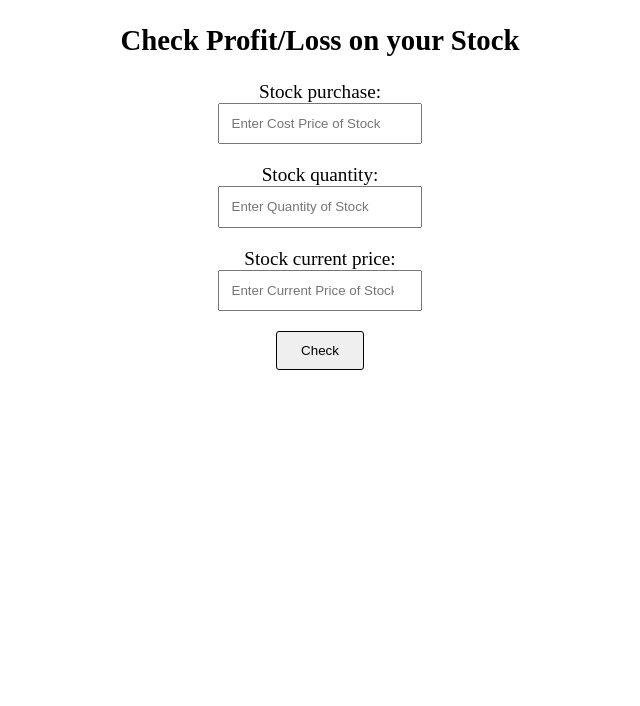
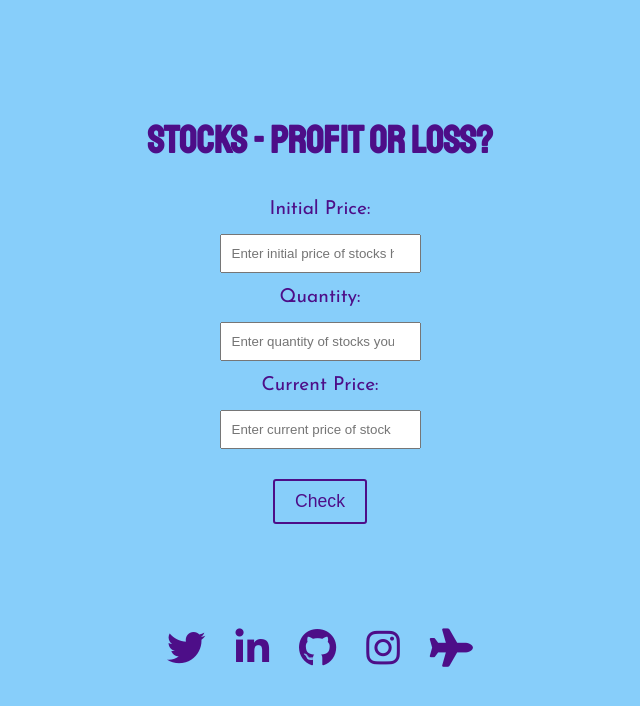
Before and after one commit to Raj-Thombare/Stocks, a plain HTML site: page index.html in a window 1280 px wide. Shown: the whole page, without its empty margins (320-960 px from the left). Drawn offline with Linux system fonts and the light colour scheme.

Commit message:
update: done

```diff
--- a/app.js
+++ b/app.js
@@ -1,12 +1,44 @@
+const initialPrice = document.querySelector("#initial-price");
+const quantity = document.querySelector("#stock-quantity");
+const currentPrice = document.querySelector("#current-price");
 const btnCheck = document.querySelector("#btn-check");
-const userInput = document.querySelectorAll(".input");
-const output = document.querySelector("#output-div");
+const outputBox = document.querySelector("#output-div");
+const body = document.querySelector('body')
 
-btnCheck.addEventListener("click",checkBtnHandler)
 
-function checkBtnHandler(){
-    let spp = userInput[0]; //Stock Purchase Price
-    let sq = userInput[1];  //Stock Quantity
-    let scp = userInput[2]; //Stock Current Price
+btnCheck.addEventListener('click', checkHandler)
 
-};
+function checkHandler(){
+    const ip = Number(initialPrice.value);
+    const curr = Number(currentPrice.value);
+    const qty = Number(quantity.value);
+
+    if(ip && curr && qty){
+        calculateProfit(ip,curr,qty)
+    }else{
+        outputBox.innerText = "Please enter Initial Price, Quantity & Current Price of the Stocks!"
+    }
+}
+
+function calculateProfit(initial, curr, qty ){
+
+    if(initial > curr){
+        let loss = (initial - curr) * qty;
+        let lossPercent = ((loss / initial) * 100).toFixed(2);
+        outputBox.innerText = `your loss is ${lossPercent}% which is ₹${loss} 🥺`
+        if(lossPercent >= 50){
+            body.style.backgroundColor = "red";
+        }else{
+            body.style.backgroundColor = "green";
+        }
+
+    }else if(curr> initial){
+        let profit = (curr - initial) * qty;
+        let profitPercent = ((profit / initial) * 100).toFixed(2);
+        outputBox.innerText = `Your profit is ${profitPercent}% which is ₹${profit} 💵`
+        body.style.backgroundColor = "green";
+    }else {
+        outputBox.innerText = "no pain no gain and no gain no pain!"
+        body.style.backgroundColor = "paleturquoise"
+    }
+}
--- a/index.html
+++ b/index.html
@@ -1,26 +1,40 @@
 <!DOCTYPE html>
 <html lang="en">
+
 <head>
     <meta charset="UTF-8">
     <meta http-equiv="X-UA-Compatible" content="IE=edge">
     <meta name="viewport" content="width=device-width, initial-scale=1.0">
-    <title>Stocks - Profit or Loss?</title>
+    <title>Stocks</title>
     <link rel="stylesheet" href="/style.css">
+    <script src="https://kit.fontawesome.com/9f93b5feb6.js" crossorigin="anonymous"></script>
+
 </head>
+
 <body>
-    <section>
-        <h1>Check Profit/Loss on your Stock</h1>
-        <div id="input-div">
-            <label for="input" >Stock purchase: </label>
-            <input type="number" placeholder="Enter Cost Price of Stock" class="input" required>
-            <label for="input">Stock quantity: </label>
-            <input type="number" placeholder="Enter Quantity of Stock" class="input" required>
-            <label for="input">Stock current price: </label>
-            <input type="number" placeholder="Enter Current Price of Stock"  class="input" required>
-        </div>
-        <button id="btn-check">Check</button>
-        <div id="ouput-div"></div>
-    </section>
+    <h1>Stocks - Profit or Loss?</h1>
+    <label for="initial-price">Initial Price: </label>
+    <input type="number" id="initial-price" placeholder="Enter initial price of stocks here">
+    <label for="stock-quantity">Quantity: </label>
+    <input type="number" id="stock-quantity" placeholder="Enter quantity of stocks your bough">
+    <label for="current-price">Current Price: </label>
+    <input type="number" id="current-price" placeholder="Enter current price of stock">
+    <button id="btn-check">Check</button>
+    <div id="output-div"></div>
+    <footer>
+        <ul>
+            <li><a href="https://twitter.com/SaysRakaa" target="_blank"><i class="fab fa-twitter fa-2x"></i></a></li>
+            <li><a href="https://www.linkedin.com/in/rajthombare/" target="_blank"><i
+                        class="fab fa-linkedin-in fa-2x"></i></a></li>
+            <li><a href="https://github.com/Raj-Thombare" target="_blank"><i class="fab fa-github fa-2x"></i></a></li>
+            <li><a href="https://www.instagram.com/saysrakaa/" target="_blank"><i
+                        class="fab fa-instagram fa-2x"></i></a></li>
+            <li><a href="https://therajthombare.netlify.app/" target="_blank"><i class="fas fa-plane fa-2x"></i></a>
+            </li>
+        </ul>
+    </footer>
+
     <script src="/app.js"></script>
 </body>
+
 </html>
--- a/style.css
+++ b/style.css
@@ -1,18 +1,88 @@
+@import url('https://fonts.googleapis.com/css2?family=Staatliches&display=swap');
+@import url('https://fonts.googleapis.com/css2?family=Josefin+Sans&display=swap');
+
+:root {
+    --primary-color:rgb(77, 14, 136);
+}
+
+* {
+    margin: 0px;
+    padding: 0px;
+}
+
 body {
+    box-sizing: border-box;
     text-align: center;
     font-size: 1.2rem;
+    font-family: 'Josefin Sans', sans-serif;
+    color:var(--primary-color) ;
+    background-color:lightskyblue;
+    display: flex;
+    flex-direction: column;
+    flex-wrap: wrap;
+    align-items: center;
+    justify-content: center;
+    height: 100vh;
+}
+
+h1 {
+    font-family: 'Staatliches', cursive;
+    margin-bottom: 20px;
+}
+
+label {
+    display: block;
+    margin: 15px;
 }
 
 input {
-    display: block;
-    margin: 0px auto 20px;
-    padding: .7rem;
+    padding: 10px;
     max-width: 400px;
 }
 
 button {
-    padding: .7rem 1.5rem;
+    margin: 30px auto;
+    padding: 10px 20px;
+    display: block;
+    font-size: 1.1rem;
+    cursor: pointer;
     border-radius: 3px;
-    border: 1px solid black;
-    cursor: pointer;
+    color: var(--primary-color);
+    background-color:transparent;
+    border: 2px solid var(--primary-color);
+    transition: all 0.25s ease-in-out 0s;
 }
+
+button:hover {
+    background-color: var(--primary-color);
+    color: white;
+}
+
+#output-div {
+    margin: 20px;
+    padding: 10px;
+    font-size: 1.3rem;
+}
+
+/* footer */
+
+footer {
+    min-height: 6vh;
+}
+
+footer ul {
+    display: flex;
+    align-items: center;
+    justify-content: center;
+    padding: 0px;
+}
+
+footer ul li {
+    list-style: none;
+    margin: 10px;
+    padding: 5px;
+}
+
+footer ul li a {
+    color: rgb(77, 14, 136);
+}
```
Also changed, not shown: images/92dd571b0df0c80df3ced0b686fe4695.png (deleted).
